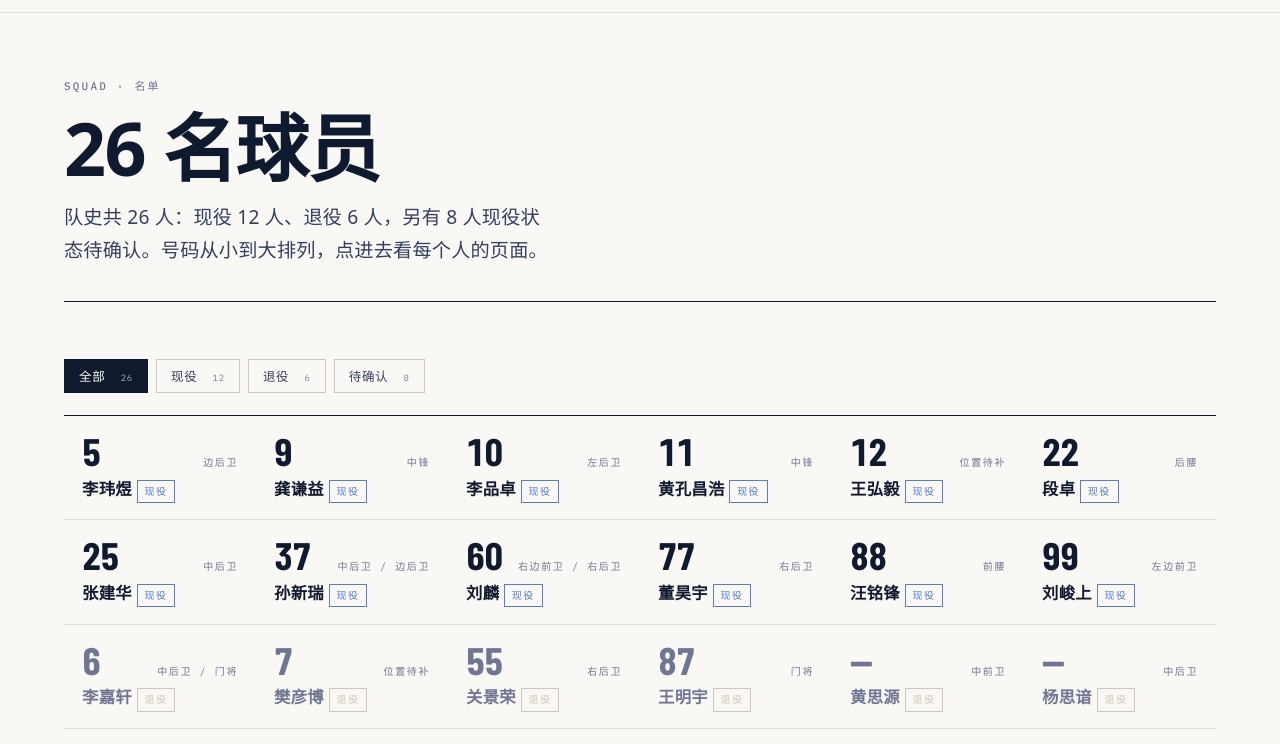
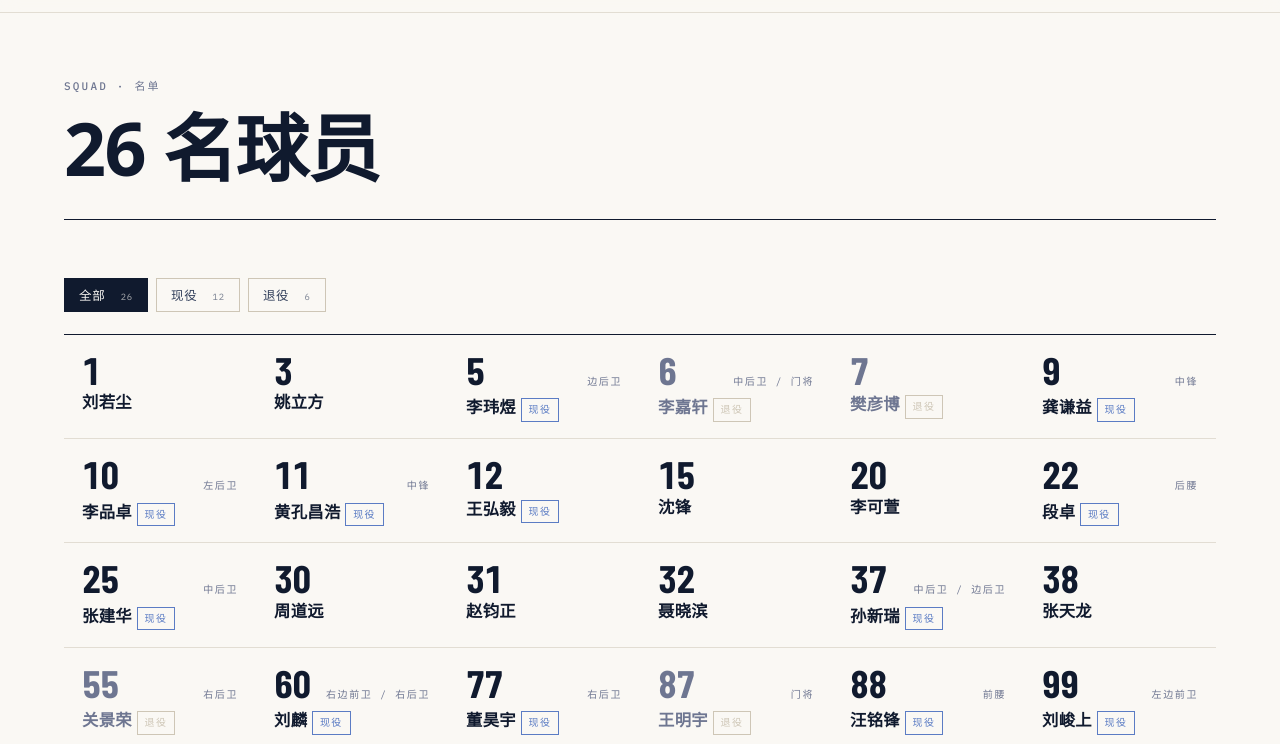
Before and after one commit to piaoke-TheNomads/piaoke-TheNomads.github.io, an Astro site: page /squad in a window 1280 px wide. Shown: the part 50-794 px from the top of the page. Built offline with nearby package versions, Linux system fonts and the light colour scheme; Astro itself is replaced by a stand-in of ours.

Commit message:
fix(squad): 修复筛选失效，按号码排序，去掉多余说明文字
- [hidden] 被 .player{display:block} 覆盖，导致点现役仍显示全部；加 !important 兜底
- 名单统一按号码升序，无号码的排末尾，不再按状态分组
- 去掉页头统计说明、待确认提示、缺号码说明等开发期文案
- 状态徽章只保留现役/退役，未确认的不显示徽章
- 首页移除与统计条重复的三项小字，统计格改为现役人数

```diff
--- a/src/pages/squad/index.astro
+++ b/src/pages/squad/index.astro
@@ -1,92 +1,80 @@
 ---
 import Base from "../../layouts/Base.astro";
-import {
-  activeRoster,
-  retiredRoster,
-  pendingRoster,
-  rosterWithNumber,
-  stats,
-  positionOf,
-  playerHref,
-  displayNumber,
-} from "../../lib/data";
+import { roster, stats, positionOf, displayNumber } from "../../lib/data";
 
-// 先做初筛，页面上的按钮只是在这个基础上过滤，避免闪一下
-const groups = [
-  { key: "all", label: "全部", list: [...activeRoster, ...retiredRoster, ...pendingRoster] },
-  { key: "active", label: "现役", list: activeRoster },
-  { key: "retired", label: "退役", list: retiredRoster },
-  { key: "pending", label: "待确认", list: pendingRoster },
-].filter((g) => g.list.length);
+const hasStatus = (k) => roster.some((p) => (p.status ?? "") === k);
+
+const filters = [
+  { key: "all", label: "全部", n: roster.length },
+  { key: "active", label: "现役", n: roster.filter((p) => p.status === "active").length },
+  { key: "retired", label: "退役", n: roster.filter((p) => p.status === "retired").length },
+].filter((f) => f.key === "all" || f.n > 0);
 ---
 
 <Base
   title="名单"
-  description={`球门飘客队史 ${stats.players} 名球员，其中现役 ${stats.active} 人、退役 ${stats.retired} 人。`}
+  description={`${stats.players} 名球员的号码、位置与现役状态，按号码排列。`}
   active="squad"
 >
   <section class="wrap">
     <div class="page-head">
       <p class="label page-head__kicker">Squad · 名单</p>
       <h1>{stats.players} 名球员</h1>
-      <p class="lede page-head__dek">
-        队史共 {stats.players} 人：现役 {stats.active} 人、退役 {stats.retired} 人，另有
-        {stats.players - stats.active - stats.retired} 人现役状态待确认。号码从小到大排列，点进去看每个人的页面。
-      </p>
     </div>
 
     <div class="section section--tight">
-      <div class="filters" role="group" aria-label="按现役状态筛选">
+      <div class="filters" role="group" aria-label="筛选">
         {
-          groups.map((g, i) => (
+          filters.map((f) => (
             <button
               type="button"
               class="filter"
-              data-filter={g.key}
-              aria-pressed={i === 0 ? "true" : "false"}
+              data-filter={f.key}
+              aria-pressed={f.key === "all" ? "true" : "false"}
             >
-              {g.label}
-              <span class="filter__n">{g.list.length}</span>
+              {f.label}
+              <span class="filter__n">{f.n}</span>
             </button>
           ))
         }
       </div>
 
-      <div class="roster roster--status">
+      <div class="roster">
         {
-          [...activeRoster, ...retiredRoster, ...pendingRoster].map((p) => (
+          roster.map((p) => (
             <a
               class="player"
               href={p.number != null ? `/squad/${p.number}` : undefined}
-              data-status={p.status ?? "pending"}
+              data-status={p.status ?? ""}
               aria-label={`${p.name}${positionOf(p) ? "，" + positionOf(p) : ""}`}
             >
               <span class="player__row">
                 <span class="num player__num">{displayNumber(p)}</span>
-                <span class="player__pos">{positionOf(p) ?? "位置待补"}</span>
+                <span class="player__pos">{positionOf(p) ?? ""}</span>
               </span>
               <span class="player__name">{p.name}</span>
-              <span class="player__status" data-status={p.status ?? "pending"}>
-                {p.status === "active" ? "现役" : p.status === "retired" ? "退役" : "待确认"}
-              </span>
+              {p.status ? (
+                <span class="player__status" data-status={p.status}>
+                  {p.status === "active" ? "现役" : "退役"}
+                </span>
+              ) : null}
             </a>
           ))
         }
       </div>
-
-      <p class="note" style="margin-top:20px">
-        没有号码标记「—」的杨思谙、黄思源两位，号码未能确认，暂不单独开页。
-      </p>
     </div>
   </section>
 
   <script>
-    const buttons = document.querySelectorAll<HTMLButtonElement>(".filter");
-    const cards = document.querySelectorAll<HTMLElement>(".roster .player");
+    const buttons = document.querySelectorAll(".filter");
+    const cards = document.querySelectorAll(".roster .player");
+
     buttons.forEach((btn) => {
       btn.addEventListener("click", () => {
         const key = btn.dataset.filter;
-        buttons.forEach((b) => b.setAttribute("aria-pressed", String(b === btn)));
+        buttons.forEach((b) =>
+          b.setAttribute("aria-pressed", String(b === btn))
+        );
         cards.forEach((card) => {
           const show = key === "all" || card.dataset.status === key;
           card.hidden = !show;
--- a/src/styles/global.css
+++ b/src/styles/global.css
@@ -1403,6 +1403,11 @@ p {
   }
 }
 
+/* hidden 必须压过组件自身的 display 值，否则筛选按钮点不动 */
+[hidden] {
+  display: none !important;
+}
+
 /* ---------- 名单：现役状态 ---------- */
 
 .filters {
```
Also changed, not shown: src/pages/index.astro (+1 -6 lines), docs/squad.png, 1 other file.
